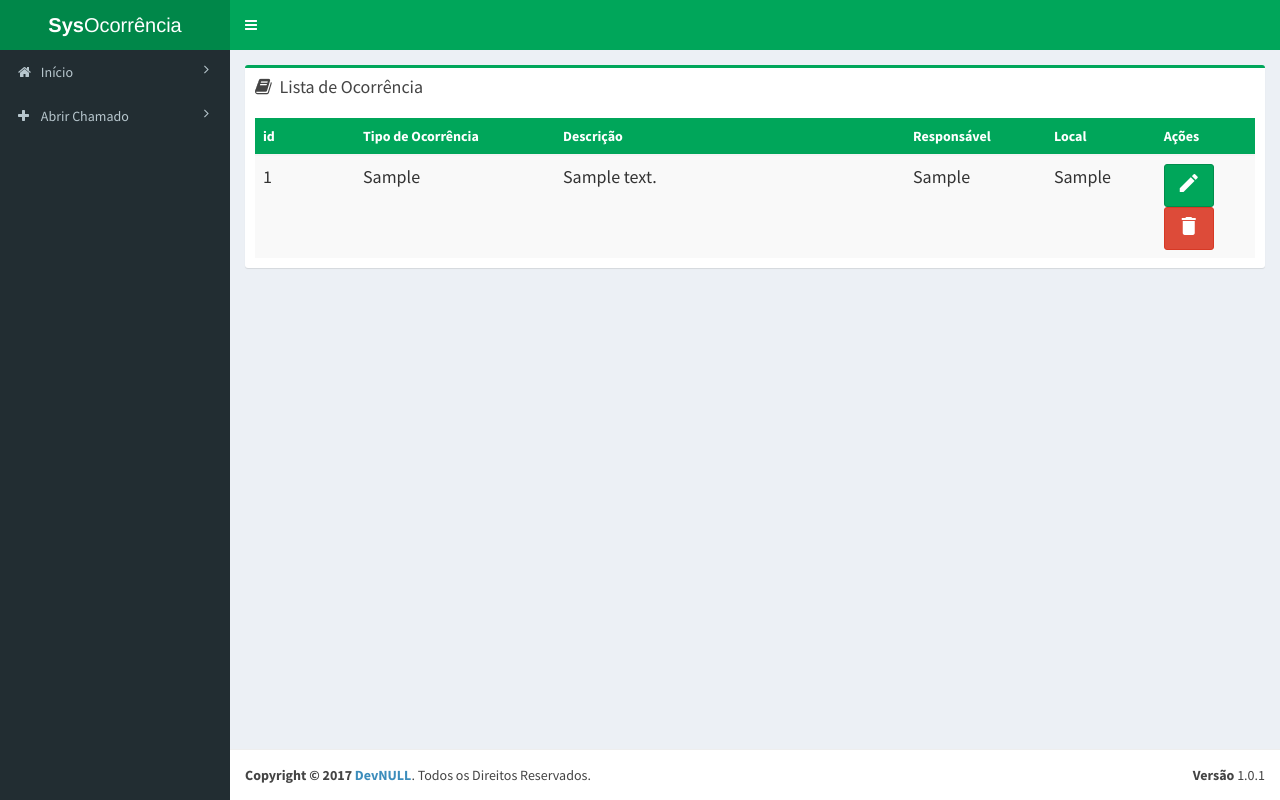
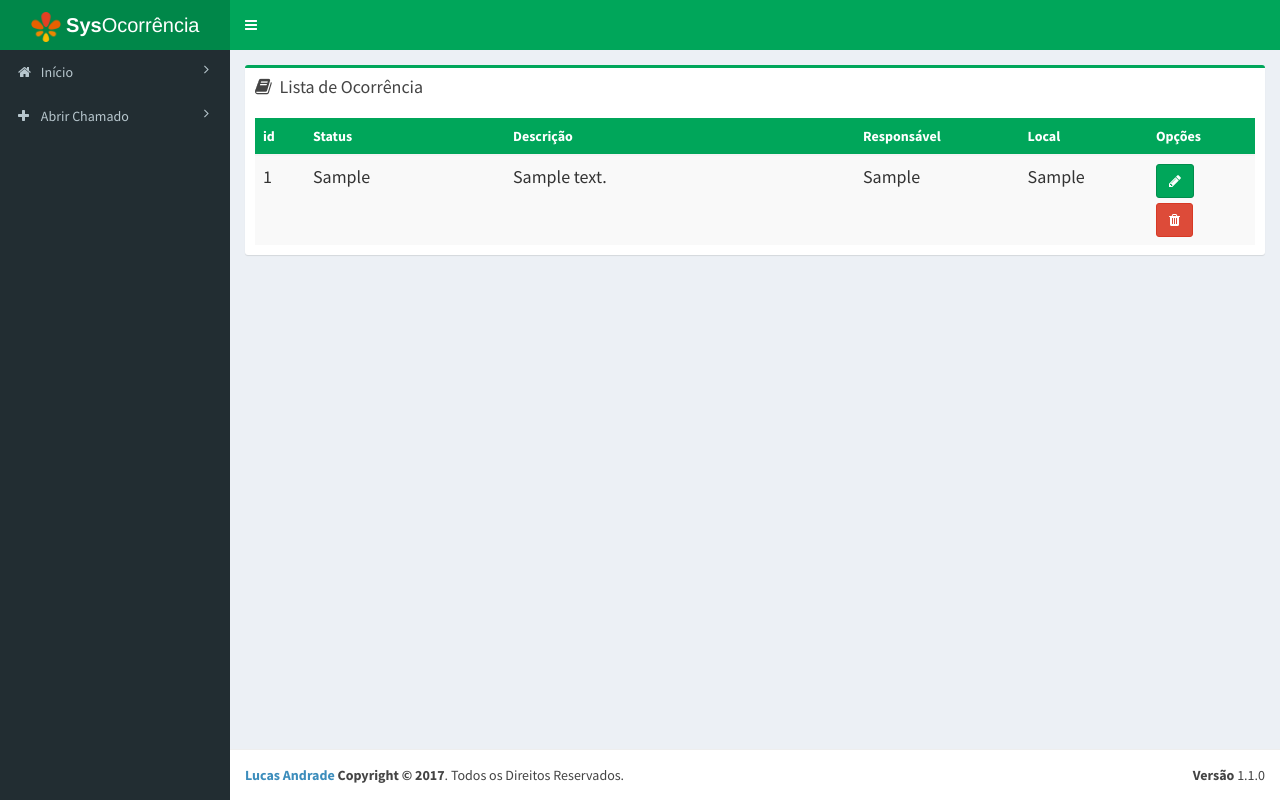
Before and after one commit to miluksandrades/sysocorrencia, a PHP site: page / in a window 1280 px wide. Run offline with PHP 8.4, Linux system fonts and the light colour scheme; tables that the repository leaves empty or names only in its code hold one stand-in row (values such as "Sample post"); some libraries are stand-ins or nearby versions.

Commit message:
Update do projeto

```diff
--- a/controller/cadastro.php
+++ b/controller/cadastro.php
@@ -7,8 +7,9 @@
     $problema = $_POST["tipo"];
     $descricao = $_POST["descricao"];
     $local = $_POST["local"];
+    $situacao = $_POST["status"];
 
-    $sql = "INSERT INTO ocorrencia (`responsavel`, `problema`, `descricao`, `localidade`) VALUES('$responsavel', '$problema', '$descricao', '$local')";
+    $sql = "INSERT INTO ocorrencia (`responsavel`, `problema`, `descricao`, `localidade`, `situacao`) VALUES('$responsavel', '$problema', '$descricao', '$local', '$situacao')";
 
     mysql_query($sql, $conexao);
 
--- a/controller/excluir.php
+++ b/controller/excluir.php
@@ -18,7 +18,7 @@
         echo "<script>alert('Não foi possivel excluir. cliente n encontrado')</script>";
     }
 
-    echo "<script>window.location='../index.php'</script>";
+   echo "<script>window.location='../index.php'</script>";
 
 
 ?>
--- a/index.php
+++ b/index.php
@@ -2,7 +2,7 @@
 <html>
     <head>
         <meta charset="UTF-8">
-        <title>Sysocorrência</title>
+        <title>SysOcorrência</title>
         <meta content='width=device-width, initial-scale=1, maximum-scale=1, user-scalable=no' name='viewport'>
         <!-- Bootstrap 3.3.2 -->
         <link href="bootstrap/css/bootstrap.min.css" rel="stylesheet" type="text/css" />
@@ -15,6 +15,7 @@
         <link href="plugins/bootstrap-wysihtml5/bootstrap3-wysihtml5.min.css" rel="stylesheet" type="text/css" />
         <!--Material Icons-->
         <link href="https://fonts.googleapis.com/icon?family=Material+Icons" rel="stylesheet">
+        <link rel="icon" type="image/png" href="favicon.png"/>
         <style>
             td{
                 font-size: 18px;
@@ -27,7 +28,7 @@
 
             <header class="main-header">
                 <!-- Logo -->
-                <a href="index.php" class="logo"><b>Sys</b>Ocorrência</a>
+                <a href="index.php" class="logo"><img src="favicon.png" width="30px" height="30px"/><b> Sys</b>Ocorrência</a>
                 <!-- Header Navbar: style can be found in header.less -->
                 <nav class="navbar navbar-static-top" role="navigation">
                     <!-- Sidebar toggle button-->
@@ -69,16 +70,15 @@
                                     <h2 class="box-title">Lista de Ocorrência</h2>
                                 </div>
                                 <div class="box-body">
-                                    <table class="table table-striped tabl-hover">
+                                    <table class="table table-striped table-responsive table-hover">
                                         <thead class="bg-green">
                                             <tr>
-                                                <th style="width: 100px">id</th>
-                                                <!--<th>Status</th>-->
-                                                <th style="width: 200px">Tipo de Ocorrência</th>
+                                                <th style="width: 50px;">id</th>
+                                                <th style="width: 200px">Status</th>
                                                 <th style="width: 350px; text-align: justify">Descrição</th>
                                                 <th>Responsável</th>
                                                 <th>Local</th>
-                                                <th>Ações</th>
+                                                <th>Opções</th>
                                             </tr>
                                         </thead>
                                         <tbody>
@@ -91,15 +91,15 @@
 
                                             while ($aux = mysql_fetch_assoc($sql)) {
                                                 echo "<tr><td>" . $aux["id"] . "</td>";
-                                                echo "<td>" . $aux["problema"] . "</td>";
+                                                echo "<td>" . $aux["situacao"] . "</td>";
                                                 echo "<td>" . $aux["descricao"] . "</td>";
                                                 echo "<td>" . $aux["responsavel"] . "</td>";
                                                 echo "<td>" . $aux["localidade"] . "</td>";
-                                                echo "<td>" . "<a href='#' data-toggle='modal' data-target='#modal-add'>"
-                                                ."<button class='btn btn-success'><i class='material-icons'>edit</i>"
+                                                echo "<td>" . "<a href='#'>"
+                                                ."<button class='btn btn-success'><i class='fa fa-pencil'></i>"
                                                 ."</button></a><form action='controller/excluir.php' method='post'>"
                                                 ."<input type='text' name='chave' value='".$aux['id']."' style='display: none;'/>"
-                                                ."<button type='submit' class='btn btn-danger'><i class='material-icons'>delete</i></button>"
+                                                ."<button style='margin-top: 5px' type='submit' class='btn btn-danger'><i class='fa fa-trash'></i></button>"
                                                 ."</form>" . "</td></tr>";
                                             }
                                             ?>
@@ -113,9 +113,9 @@
             </div><!-- content-wrapper -->
             <footer class="main-footer">
                 <div class="pull-right hidden-xs">
-                    <b>Versão</b> 1.0.1
+                    <b>Versão</b> 1.1.0
                 </div>
-                <strong>Copyright &copy; 2017 <a href="mailto:suporte@devnull.com.br">DevNULL</a></strong>. Todos os Direitos Reservados.
+                <strong><a href="mailto:lucas.tecnico.dev@gmail.com">Lucas Andrade</a> Copyright &copy; 2017</strong>. Todos os Direitos Reservados.
             </footer>
         </div>
 
@@ -130,18 +130,26 @@
                         <h3 class="modal-title">Cadastro de Ocorrência</h3>
                     </div>
                     <div class="modal-body">
-                        <form action="controller/cadastro.php" method="POST">
+                        <form action="controller/alterar.php" method="POST">
+                            <input type="text" style="display: none" value=""/>
                             <div class="form-group col-md-6 col-xs-12">
                                 <label class="control-label">Contato Responsável:</label>
                                 <input class="form-control" type="text" value="" name="responsavel"/>
                             </div>
                             <div class="form-group col-md-6 col-xs-12">
                                 <label for="selection">Local:</label>
-                                <input class="form-control" type="text" name="local"/>
+                                <input class="form-control" type="text" value="" name="local"/>
                             </div>
                             <div class="form-group col-md-6 col-xs-12">
                                 <label class="control-label">Problema:</label>
-                                <input class="form-control" name="tipo" type="text"/>
+                                <input class="form-control" name="tipo" value="" type="text"/>
+                            </div>
+                            <div class="form-group col-md-6 col-xs-12">
+                                <label class="control-label">Status:</label>
+                                <select class="form-control" name="status">
+                                    <option value="Aberto">Aberto</option>
+                                    <option value="Concluído">Concluído</option>
+                                </select>
                             </div>
                             <div class="form-group col-md-12 col-xs-12">
                                 <label class="control-label">Descrição:</label>
@@ -150,7 +158,7 @@
 
                             <div class="modal-footer">
                                 <div class="col-md-12 col-xs-12 pull-left">
-                                    <button type="submit" class="btn btn-success">Cadastrar</button>
+                                    <button type="submit" class="btn btn-success">Salvar</button>
                                     <button type="button" class="btn btn-default" data-dismiss="modal">Cancelar</button>
                                 </div>
                             </div>
@@ -174,19 +182,27 @@
                         <form action="controller/cadastro.php" method="POST">
                             <div class="form-group col-md-6 col-xs-12">
                                 <label class="control-label">Contato Responsável:</label>
-                                <input class="form-control" type="text" name="responsavel"/>
+                                <input class="form-control" type="text" name="responsavel" required/>
                             </div>
                             <div class="form-group col-md-6 col-xs-12">
                                 <label for="selection">Local:</label>
-                                <input class="form-control" type="text" name="local"/>
+                                <input class="form-control" type="text" name="local" required/>
                             </div>
                             <div class="form-group col-md-6 col-xs-12">
-                                <label class="control-label">Problema:</label>
-                                <input class="form-control" name="tipo" type="text"/>
+                                <label class="control-label">Ocorrência:</label>
+                                <input class="form-control" name="tipo" type="text" required/>
+                            </div>
+                            <div class="form-group col-md-6 col-xs-12">
+                                <label class="control-label">Status:</label>
+                                <select class="form-control" name="status" required>
+                                    <option value="">Selecione...</option>
+                                    <option value="Aberto">Aberto</option>
+                                    <option value="Concluído">Concluído</option>
+                                </select>
                             </div>
                             <div class="form-group col-md-12 col-xs-12">
                                 <label class="control-label">Descrição:</label>
-                                <textarea class="form-control" name="descricao"></textarea>
+                                <textarea class="form-control" name="descricao" required></textarea>
                             </div>
 
                             <div class="modal-footer">
--- a/nbproject/private/private.xml
+++ b/nbproject/private/private.xml
@@ -3,9 +3,7 @@
     <editor-bookmarks xmlns="http://www.netbeans.org/ns/editor-bookmarks/2" lastBookmarkId="0"/>
     <open-files xmlns="http://www.netbeans.org/ns/projectui-open-files/2">
         <group>
-            <file>file:/C:/xampp/htdocs/SysOcorrencia/controller/cadastro.php</file>
             <file>file:/C:/xampp/htdocs/SysOcorrencia/index.php</file>
-            <file>file:/C:/xampp/htdocs/SysOcorrencia/controller/excluir.php</file>
         </group>
     </open-files>
 </project-private>
```
Also changed, not shown: favicon.png (added).
